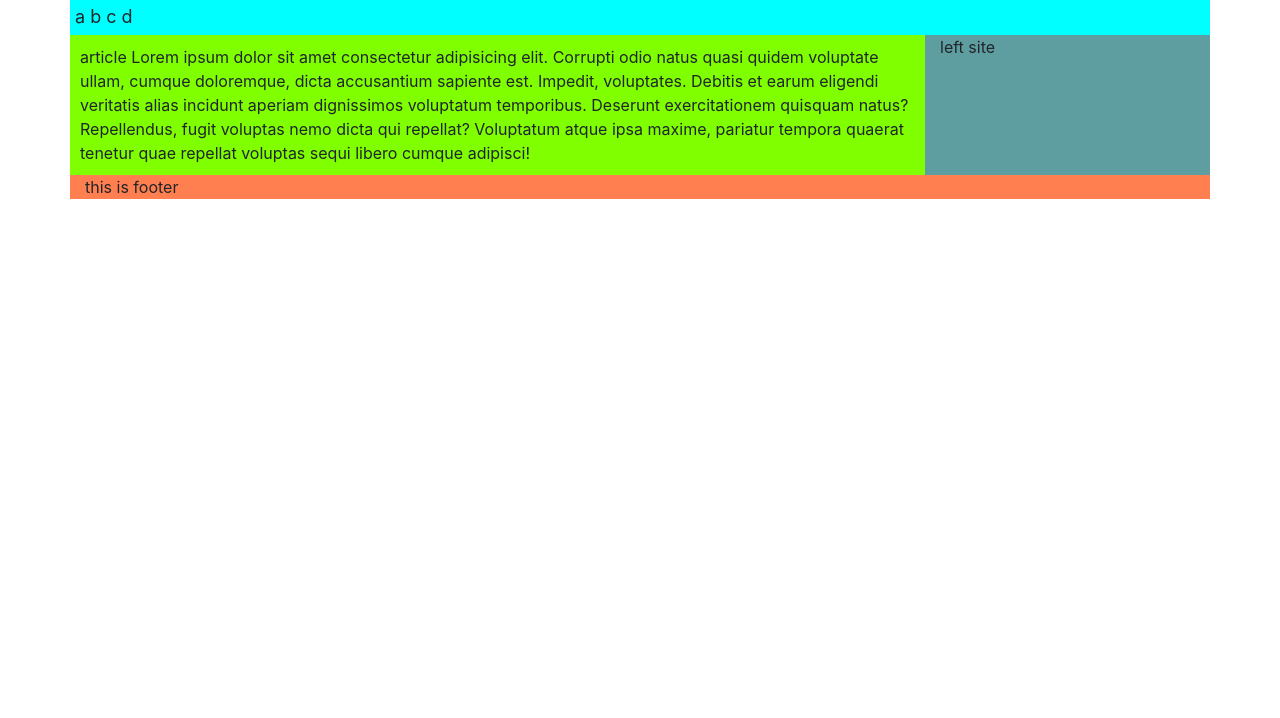
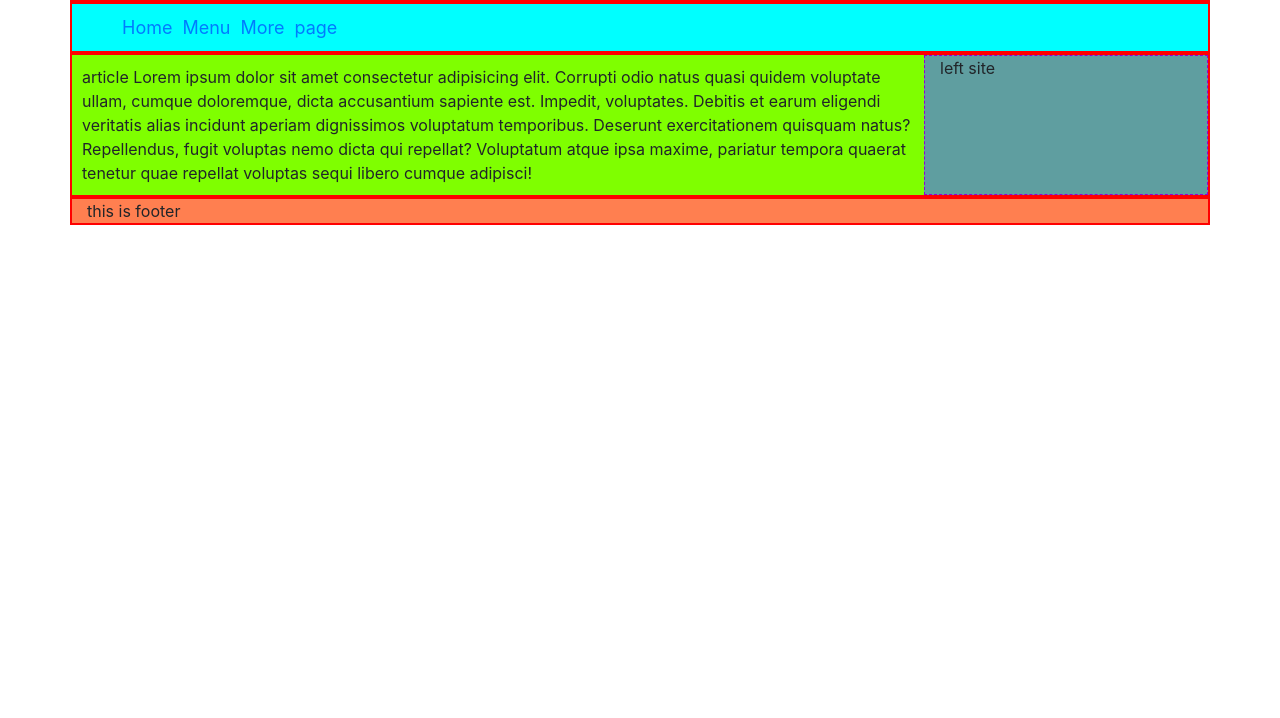
Before and after one commit to ruman649/boot, a plain HTML site: page html/grid.html in a window 1280 px wide. Shown: the part 82-800 px from the top of the page. Drawn offline with Linux system fonts and the light colour scheme.

Commit message:
remove margir from bottom on nav bar

```diff
--- a/css/style.css
+++ b/css/style.css
@@ -19,6 +19,14 @@
     padding: 5px;
     font-size: large;
 }
+.nav ul{
+    display: flex;
+    margin-bottom: 0px;
+}
+.nav ul li{
+    list-style: none;
+    padding: 5px;
+}
 .article{
     background-color: chartreuse;
     padding: 10px;
@@ -26,7 +34,12 @@
 }
 .side{
     background-color: cadetblue;
+    border: 1px dashed darkviolet;
 }
 .footer{
     background-color: coral;
 }
+
+.row{
+    border:2px solid red;
+}
--- a/html/grid.html
+++ b/html/grid.html
@@ -32,7 +32,12 @@
         </div>
         <div class="row">
             <div class="col-12 nav">
-                a b c d
+                <ul>
+                    <li><a href="">Home</a></li>
+                    <li><a href="">Menu</a></li>
+                    <li><a href="">More</a></li>
+                    <li><a href="">page</a></li>
+                </ul>
             </div>
         </div>
         <div class="row">
```
